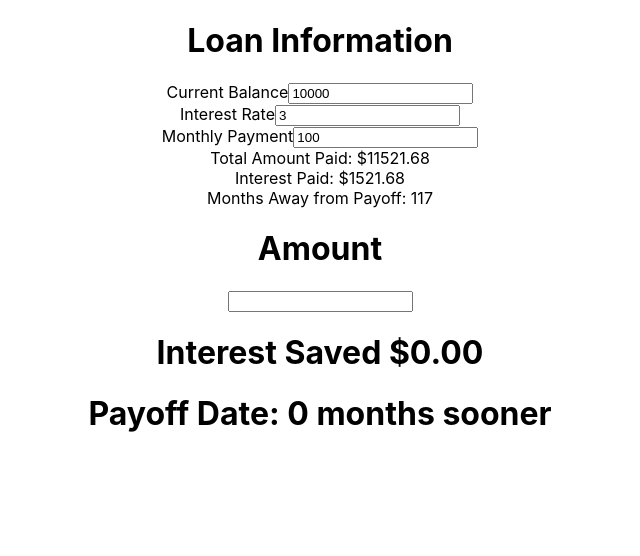
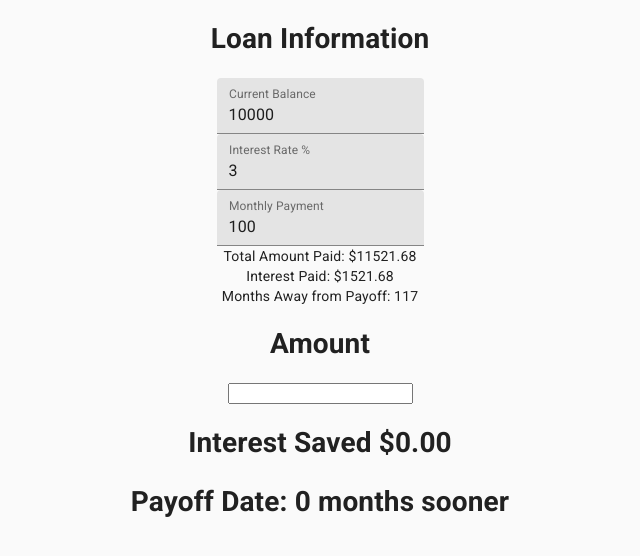
Before and after one commit to andywgarcia/marshmallow, a React (Create React App) app: page / in a window 1280 px wide. Shown: the top 556 px of the page, without its empty margins (320-960 px from the left). Built offline with nearby package versions, Linux system fonts and the light colour scheme.

Commit message:
Adding material ui

```diff
--- a/package.json
+++ b/package.json
@@ -3,6 +3,8 @@
   "version": "0.1.0",
   "private": true,
   "dependencies": {
+    "@material-ui/core": "^4.11.0",
+    "@material-ui/icons": "^4.9.1",
     "@reduxjs/toolkit": "^1.4.0",
     "@testing-library/jest-dom": "^4.2.4",
     "@testing-library/react": "^9.5.0",
--- a/public/index.html
+++ b/public/index.html
@@ -10,6 +10,18 @@
       content="Web site created using create-react-app"
     />
     <link rel="apple-touch-icon" href="%PUBLIC_URL%/logo192.png" />
+    <link
+      rel="stylesheet"
+      href="https://fonts.googleapis.com/css?family=Roboto:300,400,500,700&display=swap"
+    />
+    <link
+      rel="stylesheet"
+      href="https://fonts.googleapis.com/icon?family=Material+Icons"
+    />
+    <meta
+      name="viewport"
+      content="minimum-scale=1, initial-scale=1, width=device-width"
+    />
     <!--
       manifest.json provides metadata used when your web app is installed on a
       user's mobile device or desktop. See https://developers.google.com/web/fundamentals/web-app-manifest/
--- a/src/App.jsx
+++ b/src/App.jsx
@@ -6,17 +6,22 @@
 import { Provider } from "react-redux";
 import store from "./redux/store";
 import TotalCost from "./components/TotalCost";
+import CssBaseline from "@material-ui/core/CssBaseline";
+import Container from "@material-ui/core/Container";
 
 function App() {
   return (
+    <React.Fragment>
+      <CssBaseline />
       <Provider store={store}>
-      <div className="App">
+        <Container maxWidth="sm" className="App">
           <LoanInformation />
           <PayoffInformation />
           <Amount />
           <TotalCost />
-      </div>
+        </Container>
       </Provider>
+    </React.Fragment>
   );
 }
 
--- a/src/components/LoanInformation.jsx
+++ b/src/components/LoanInformation.jsx
@@ -1,6 +1,7 @@
 import React, { useState } from "react";
 import { connect } from "react-redux";
 import { setLoanInfo } from "../redux/actionCreators";
+import TextField from "@material-ui/core/TextField";
 
 function LoanInformation(props) {
   const [balance, setBalance] = useState(props.currentBalance);
@@ -10,28 +11,34 @@
     <div>
       <h1>Loan Information</h1>
       <div>
-        <span>Current Balance</span>
-        <input
+        <TextField
+          id="loan-current-balance-input"
+          label="Current Balance"
+          variant="filled"
           value={balance}
           onChange={({ target: { value } }) => setBalance(value)}
           onBlur={() => props.setLoanInfo({ currentBalance: balance })}
-        ></input>
+        />
       </div>
       <div>
-        <span>Interest Rate</span>
-        <input
+        <TextField
+          id="loan-interest-rate-input"
+          label="Interest Rate %"
+          variant="filled"
           value={interest}
           onChange={({ target: { value } }) => setInterest(value)}
           onBlur={() => props.setLoanInfo({ interestRate: interest })}
-        ></input>
+        />
       </div>
       <div>
-        <span>Monthly Payment</span>
-        <input
+        <TextField
+          id="loan-monthly-payment-input"
+          label="Monthly Payment"
+          variant="filled"
           value={monthlyPayment}
           onChange={({ target: { value } }) => setMonthlyPayment(value)}
           onBlur={() => props.setLoanInfo({ monthlyPayment: monthlyPayment })}
-        ></input>
+        />
       </div>
     </div>
   );
```
Also changed, not shown: 1 other file (tests, documents, lock files or other folders). Lines whose indentation alone changed are shown as unchanged.
